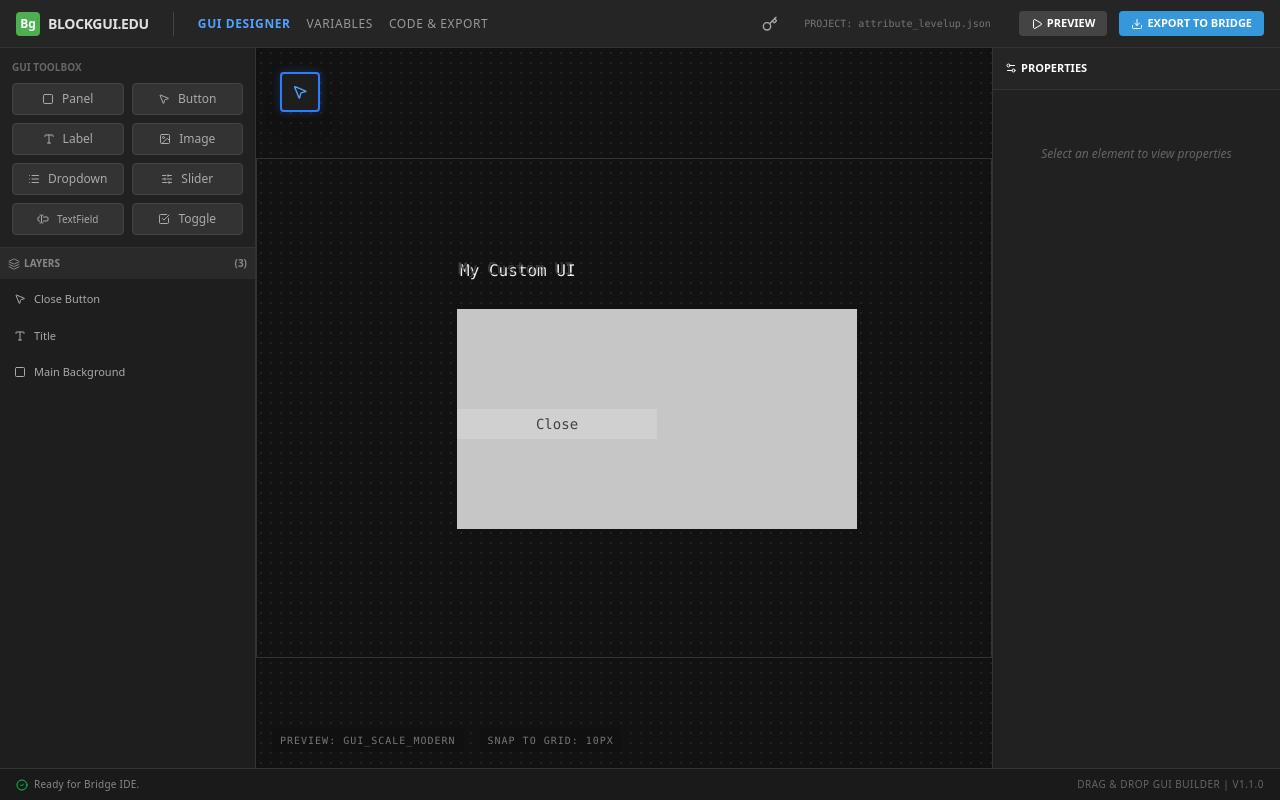
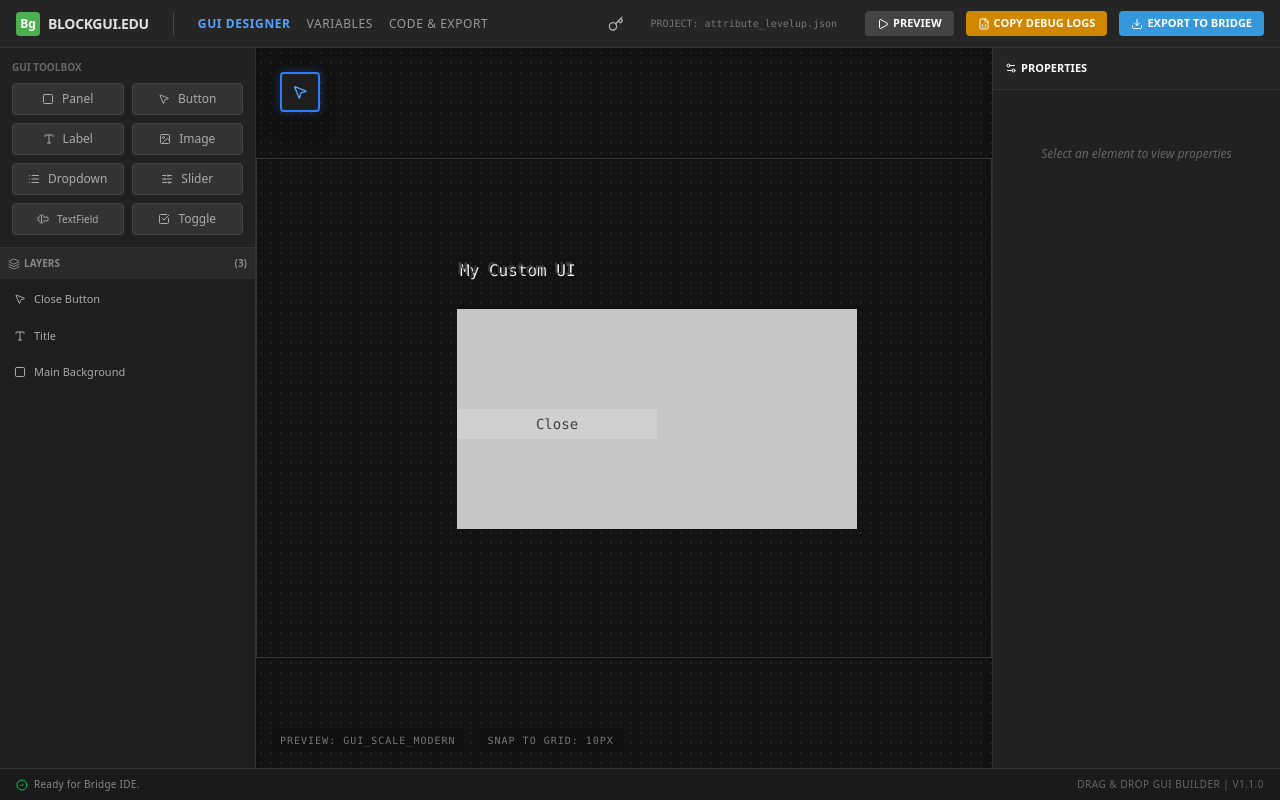
Before and after one commit to ShadowSlayer555/MCEDU-GUI-Builder, a React (Vite) app: page / in a window 1280 px wide. Both pictures are taken after a click on the button "START CREATING GUI". Built offline with nearby package versions, Linux system fonts and the light colour scheme.

Commit message:
refactor: optimize dynamic button code and event handling
- Suppress redundant label prefixes in dynamic button text.
- Simplify variable validation logic for state checks.
- Migrate item use trigger from beforeEvents to afterEvents.

```diff
--- a/src/App.tsx
+++ b/src/App.tsx
@@ -259,7 +259,8 @@ export default function App() {
        if (l.props.boundVariable) {
           let v = variables.find(v => v.id === l.props.boundVariable);
           if (v) {
-             return `"${l.props.text} " + getVar("${v.scope}", "${v.name}", player)`;
+             const labelPrefix = ['0', 'value', 'var', '0.0', '1'].includes(l.props.text.trim()) ? '' : l.props.text + ' ';
+             return `"${labelPrefix}" + getVar("${v.scope}", "${v.name}", player)`;
           }
        }
        return `"${l.props.text}"`;
@@ -279,8 +280,8 @@ export default function App() {
             code += `let canExecute = true;\n      `;
             requiredActions.forEach((action, i) => {
                 let v = variables.find(v => v.id === action.varId);
-                if (v) {
-                    code += `let val${i} = getVar("${v.scope}", "${v.name}", player);\n      if (${v.min !== null} && (val${i} + (${action.amount})) < ${v.min}) { canExecute = false; player.sendMessage("§cNot enough ${v.name}!"); }\n      `;
+                if (v && v.min !== null && action.amount < 0) {
+                    code += `let val${i} = getVar("${v.scope}", "${v.name}", player);\n      if ((val${i} + (${action.amount})) < ${v.min}) { canExecute = false; player.sendMessage("§cNot enough ${v.name}!"); }\n      `;
                 }
             });
             code += `if (!canExecute) return;\n      `;
@@ -437,14 +438,14 @@ ${triggerEventCode}
 ${bookGiveCode}
 
 // --- UI Activation ---
-world.beforeEvents.itemUse.subscribe((event) => {
+world.afterEvents.itemUse.subscribe((event) => {
   if (event.itemStack.typeId === "${openedFrom === 'book' ? 'custom:gui_book' : moddedItemName}") {
     const player = event.source;
 
-    // UI must be shown on the next tick
-    system.run(() => {
+    // UI must be shown on a slight delay to avoid item use overlap cancelling it
+    system.runTimeout(() => {
        showCustomUI(player);
-    });
+    }, 5);
   }
 });
 
@@ -575,6 +576,22 @@ function showCustomUI(player) {
                <button className="px-3 py-1 bg-[#444] text-white text-[11px] font-bold uppercase rounded hover:bg-[#555] transition-colors flex items-center gap-1">
                   <Play className="w-3 h-3" />
                   Preview
+               </button>
+               <button onClick={() => {
+                   let allCode = "BP/scripts/main.js:\n" + generateScriptAPI() + "\n\n";
+                   allCode += "BP/items/custom_gui_book.json:\n" + JSON.stringify({
+                      "format_version": "1.20.50", "minecraft:item": { "description": { "identifier": "custom:gui_book", "menu_category": { "category": "equipment" } }, "components": { "minecraft:icon": "gui_book", "minecraft:display_name": { "value": "GUI Book" }, "minecraft:max_stack_size": 1, "minecraft:hand_equipped": true, "minecraft:cooldown": { "category": "gui_book", "duration": 0.5 } } }
+                   }, null, 2) + "\n\n";
+                   allCode += "RP/items/custom_gui_book.json:\n" + JSON.stringify({
+                      "format_version": "1.20.50", "minecraft:item": { "description": { "identifier": "custom:gui_book" }, "components": { "minecraft:icon": "gui_book" } }
+                   }, null, 2) + "\n\n";
+                   allCode += "BP/manifest.json:\n" + generateBPManifest() + "\n\n";
+                   allCode += "RP/manifest.json:\n" + generateRPManifest() + "\n\n";
+                   allCode += "RP/texts/en_US.lang:\n" + `item.custom:gui_book.name=GUI Book\n\n` + `${[...guiElements, ...bookElements].filter(e=>e.type==='label').map(e => `label.${e.name.replace(/ /g, '_').toLowerCase()} = ${e.props.text}`).join('\n')}` + "\n\n";
+                   navigator.clipboard.writeText(allCode);
+                   alert("Debug Logs Copied!");
+               }} className="px-3 py-1 bg-yellow-600 text-white text-[11px] font-bold uppercase rounded hover:bg-yellow-500 transition-colors flex items-center gap-1">
+                  <FileJson className="w-3 h-3" /> Copy Debug Logs
                </button>
                <button onClick={() => setViewMode('export')} className="px-3 py-1 bg-[#3498db] text-white text-[11px] font-bold uppercase rounded hover:bg-[#2980b9] transition-colors flex items-center gap-1">
                   <Download className="w-3 h-3" /> Export to Bridge
```
